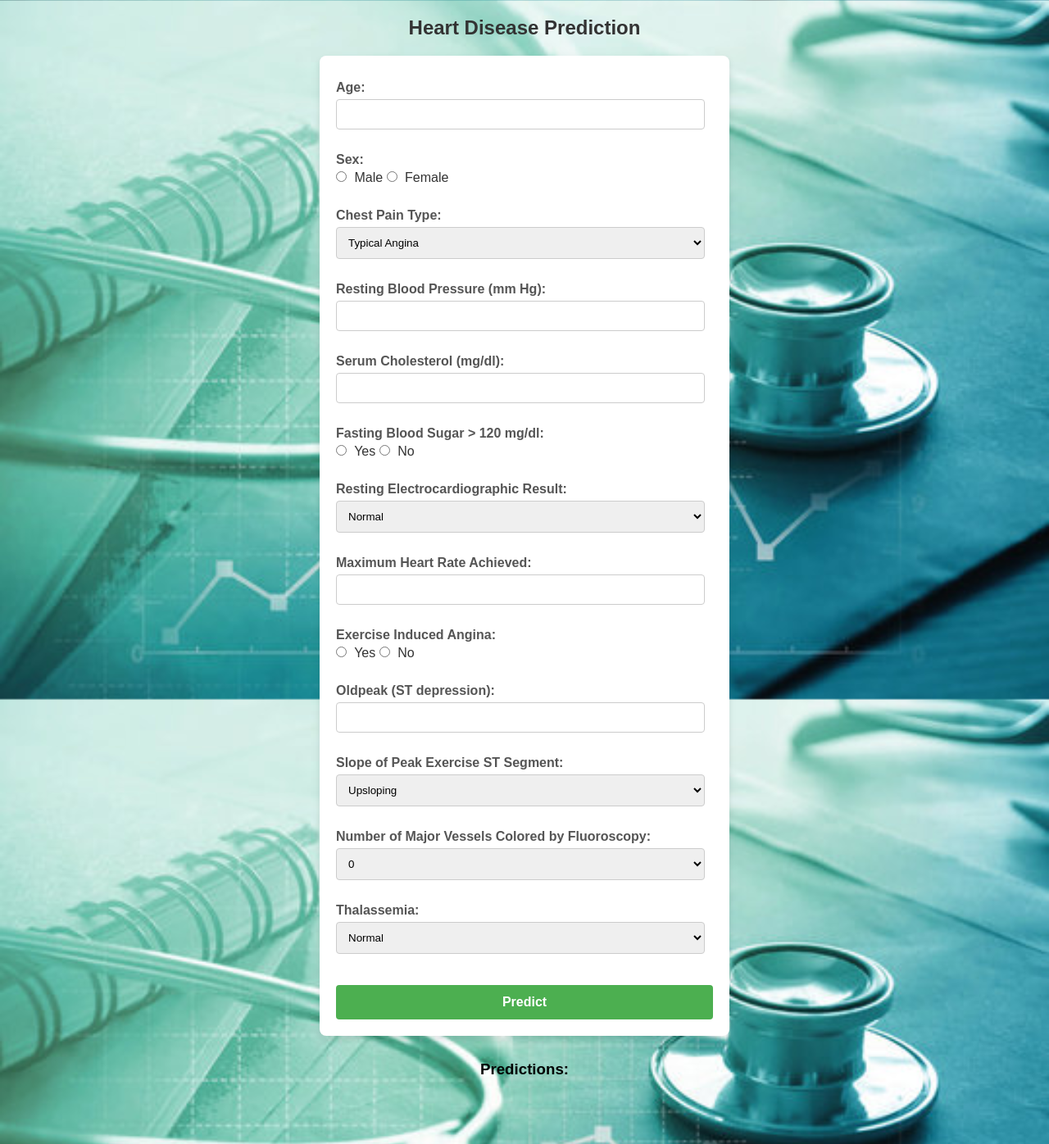
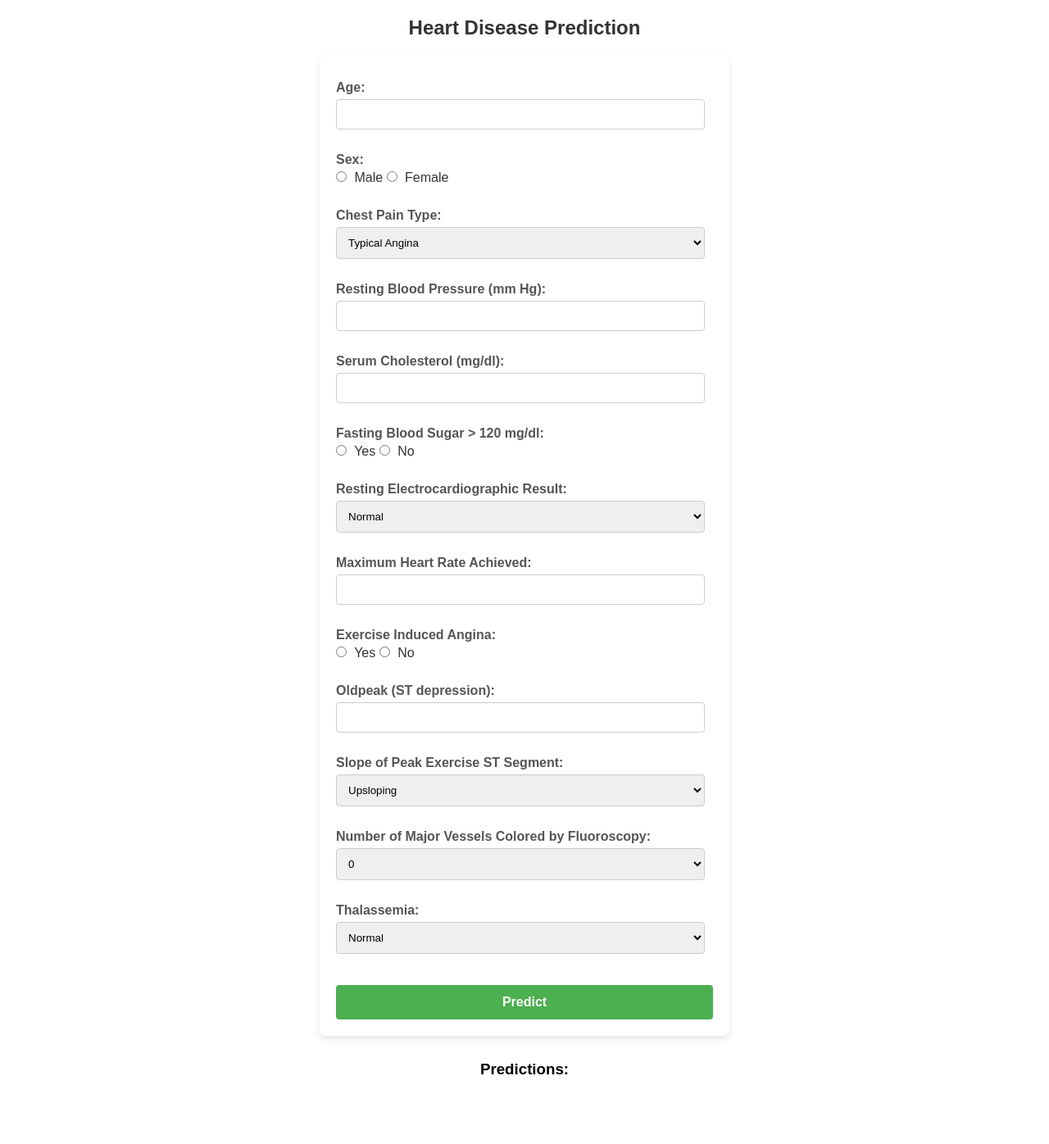
Before and after one commit to Mohanpavankumar/HeartDiseasePrediction, a Flask app: page /index in a window 1280 px wide. Shown: the whole page at 82% size. Run offline with Flask 3, Linux system fonts and the light colour scheme; parts of the project's set-up code (start-up, migrations or seed data) failed here and were passed over.

Commit message:
Update index.html

```diff
--- a/templates/index.html
+++ b/templates/index.html
@@ -14,7 +14,6 @@
 }
 
 body {
-    background-image: url('/static/HealthCare.jpg');
     background-size: cover;
     background-position: center;
     background-repeat: no-repeat;
```
